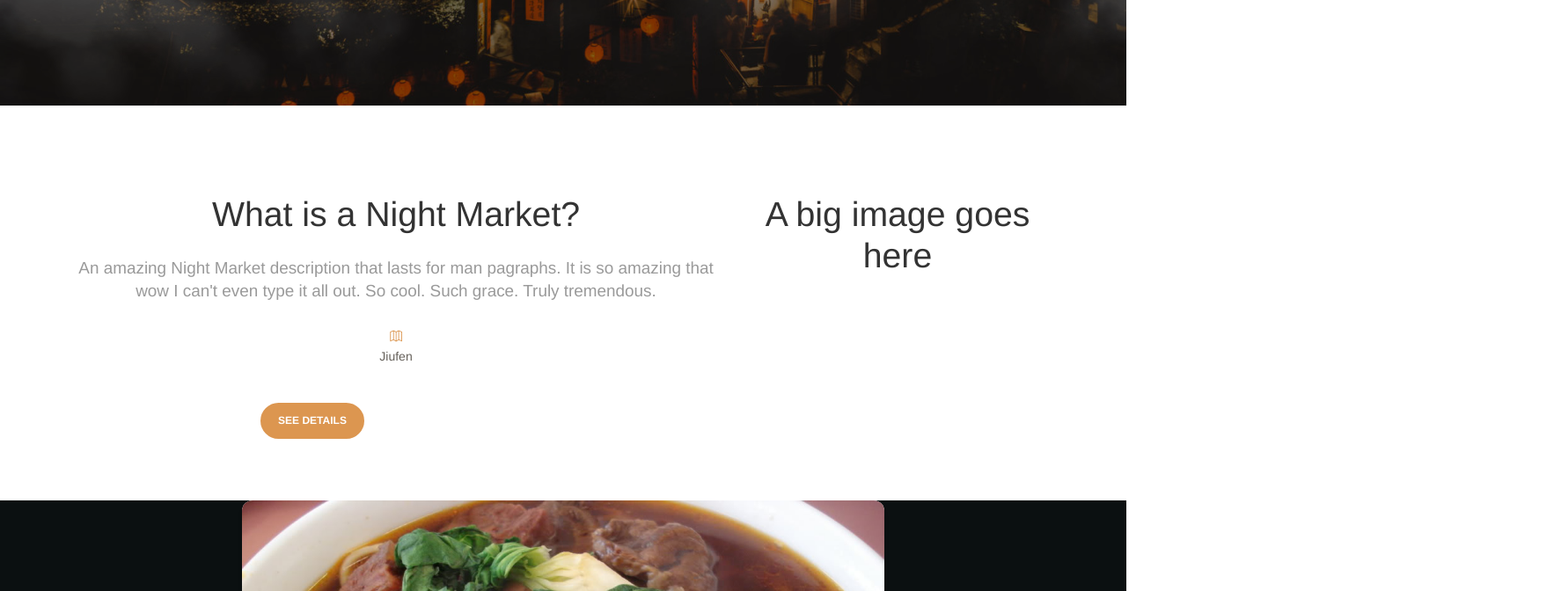
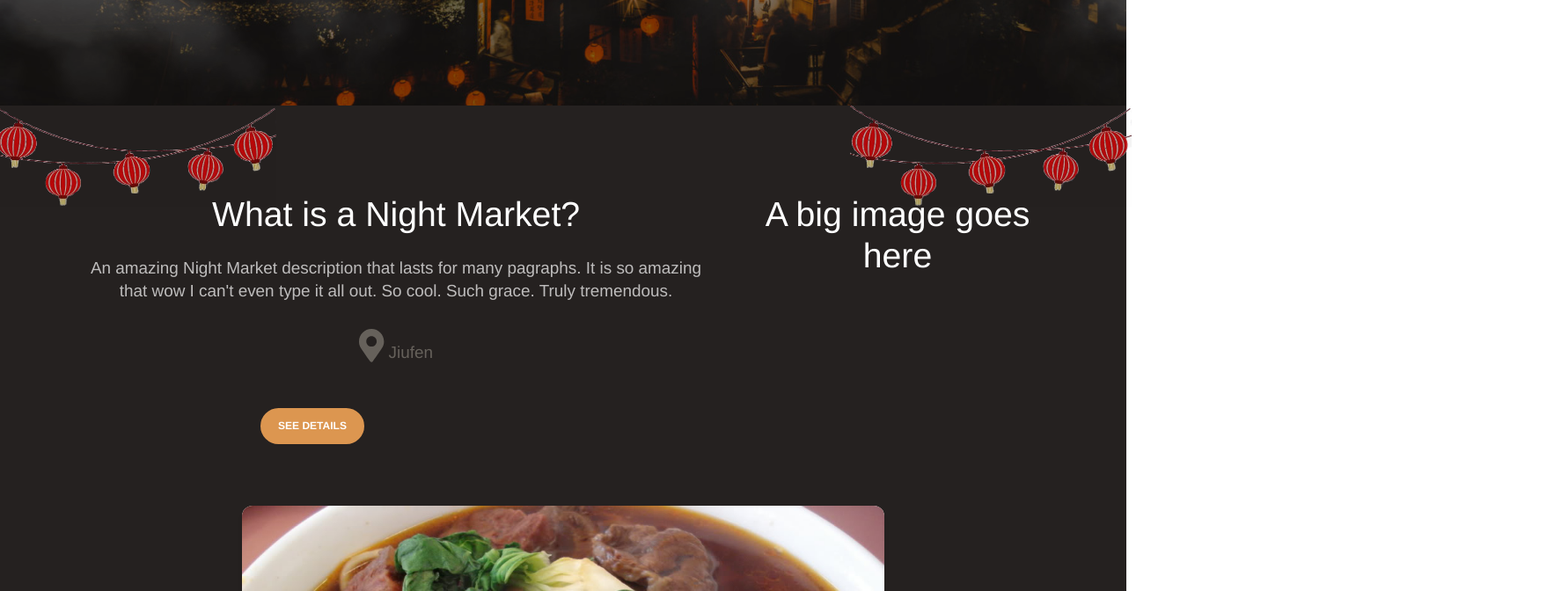
Before and after one commit to umcptasa/night-market, a Gatsby site: page / in a window 1280 px wide. Shown: the part 680-1352 px from the top of the page at 88% size, 1766 px wide, since content can reach past the window. Built offline with nearby package versions, Linux system fonts and the light colour scheme; Gatsby itself is replaced by a stand-in of ours.

Commit message:
Add lantern banner

```diff
--- a/src/assets/scss/paper-kit/_examples.scss
+++ b/src/assets/scss/paper-kit/_examples.scss
@@ -222,8 +222,7 @@
     }
 
     &.right{
-        margin-left: 30%;
-        opacity: 1;
+        margin-right: -35%;
     }
 }
 .page-header{
--- a/src/assets/scss/paper-kit/_sections.scss
+++ b/src/assets/scss/paper-kit/_sections.scss
@@ -29,7 +29,12 @@
     color: $white-color;
 }
 .section-dark{
-    background-color: #0b1011;
+    background-color: #252120;
+}
+.section-fade {
+    background: #252120;  /* fallback for old browsers */
+    background: -webkit-linear-gradient(to bottom, #252120, #FFFFFF);  /* Chrome 10-25, Safari 5.1-6 */
+    background: linear-gradient(to bottom, #252120, #FFFFFF); /* W3C, IE 10+/ Edge, Firefox 16+, Chrome 26+, Opera 12+, Safari 7+ */
 }
 .section-image,
 .section-gold,
@@ -51,6 +56,24 @@
         border-color: rgba(255, 255, 255, 0.19);
     }
 }
+
+.lantern-banner{
+    position: absolute;
+    left: 0;
+    top: 0;
+    width: 100%;
+    opacity: .85;
+    margin-left: -38%;
+
+    img{
+        width: 25%;
+    }
+
+    &.right{
+        margin-left: 38%;
+    }
+}
+
 .page-header,
 .carousel-caption{
     .title,
--- a/src/components/Sections/SectionAboutUs.jsx
+++ b/src/components/Sections/SectionAboutUs.jsx
@@ -21,27 +21,36 @@ import {
   Col
 } from "reactstrap";
 
+import { FontAwesomeIcon } from '@fortawesome/react-fontawesome'
+import { faMapMarkerAlt } from '@fortawesome/free-solid-svg-icons'
+
 const SectionAboutUs = (props) => {
 
   return (
-        <div className="section text-center">
+    <div className="section section-dark text-center">
+      <div className="lantern-banner">
+        <img alt="lantern banner" src={require("assets/img/lantern-banner.png")} />
+      </div>
+      <div className="lantern-banner right">
+        <img alt="lantern banner" src={require("assets/img/lantern-banner.png")} />
+      </div>
       <Container>
         <Row>
           <Col className="ml-auto mr-auto" md="8" sm="12">
             <h2 className="title">What is a Night Market?</h2>
             <h5 className="description">
-                  An amazing Night Market description that lasts for man pagraphs.
+              An amazing Night Market description that lasts for many pagraphs.
               It is so amazing that wow I can't even type it all out. So cool.
               Such grace. Truly tremendous.
                 </h5>
             <br />
-                <div className="icon icon-info">
-                    <i className="nc-icon nc-map-big" />
-                </div>
-                Jiufen
+
+            <h5>
+              <FontAwesomeIcon className="icon" icon={faMapMarkerAlt} size='2x' /> Jiufen
+            </h5>
 
           </Col>
-              <Col md="4" sm = "12">
+          <Col md="4" sm="12">
             <h2 className="title">A big image goes here</h2>
           </Col>
         </Row>
```
Also changed, not shown: src/assets/img/lantern-banner.png (added). Lines whose indentation alone changed are shown as unchanged.
